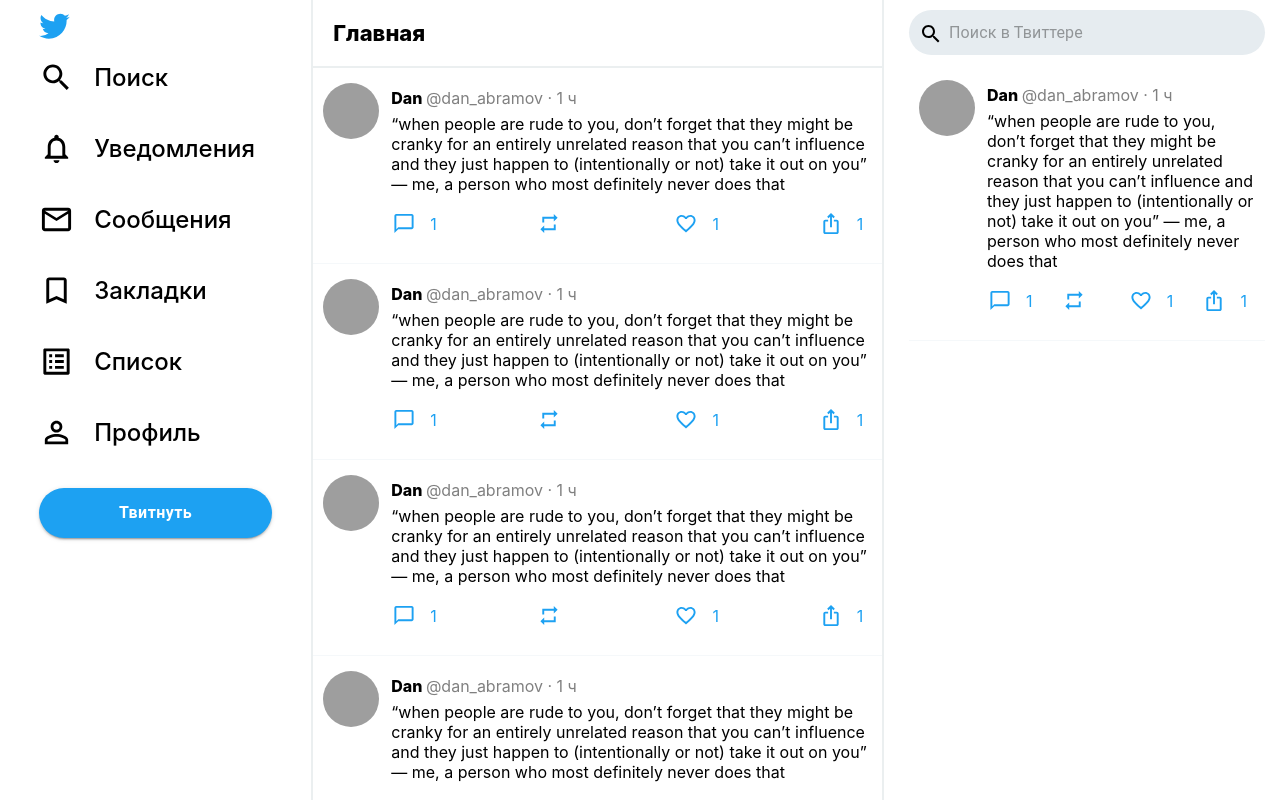
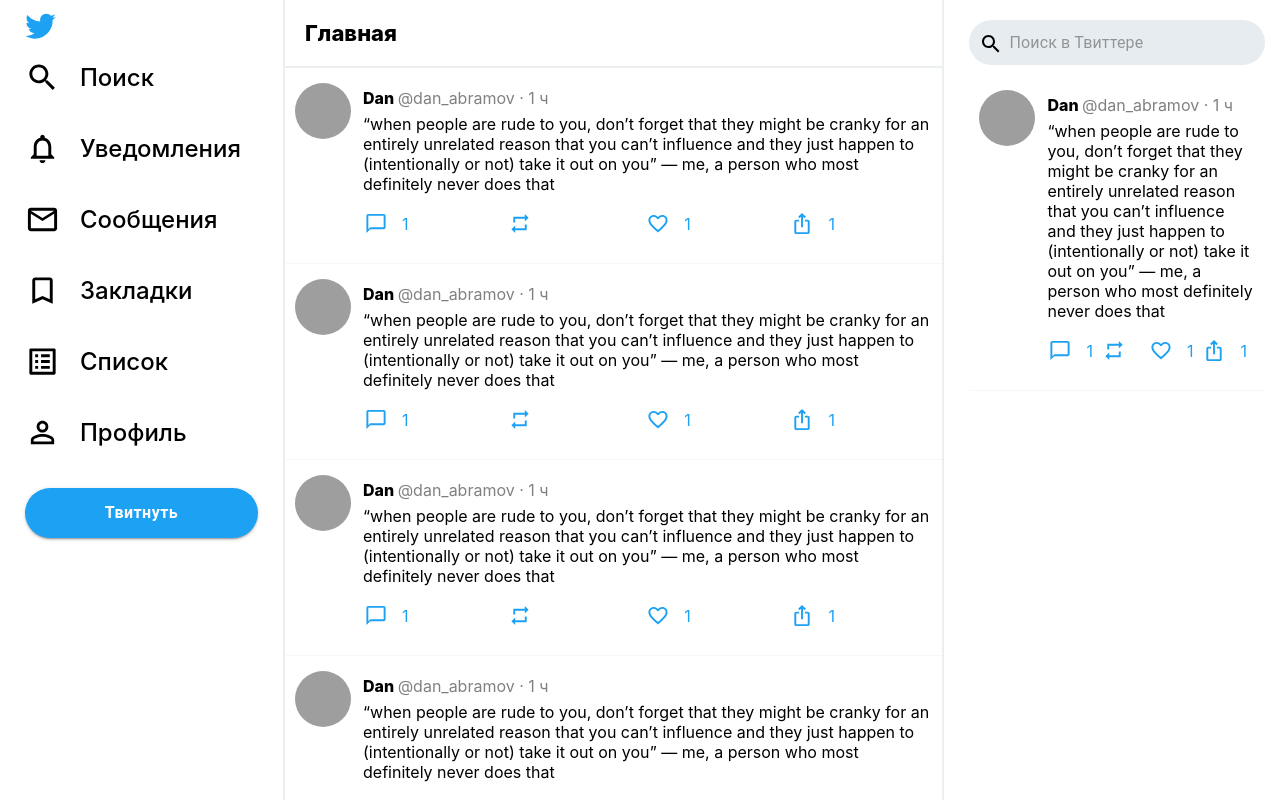
Before and after one commit to VanSalivan/FE-Twitter, a React (Create React App) app: page /home in a window 1280 px wide. Shown: the top 800 px of the page. Built offline with nearby package versions, Linux system fonts and the light colour scheme; grey boxes are pictures that could not be loaded.

Commit message:
Grid: Декомпозиция классов лайаута

```diff
--- a/src/layout/Header/Header.scss
+++ b/src/layout/Header/Header.scss
@@ -4,7 +4,7 @@
 .header {
   display: flex;
   justify-content: center;
-  flex-basis: 25%;
+  flex-basis: 20%;
   background-color: $theme-color-main;
 
   svg:not(.search-button__wrap svg, .nav__item-button svg) {
--- a/src/layout/Layout/Layout.scss
+++ b/src/layout/Layout/Layout.scss
@@ -6,11 +6,13 @@
   @media (max-width: $tablet-sm) {
     padding-top: 50px;
   }
+}
 
-  &__main {
-    max-width: 600px;
+.main {
+  max-width: 700px;
   border-left: 2px solid $color-grey-dark;
   border-right: 2px solid $color-grey-dark;
+}
 
 .header-main {
   padding: 20px;
@@ -22,19 +24,21 @@
     font-weight: 800;
   }
 }
+
+.aside {
+  margin-left: 10px;
+
+  &__container {
+    max-width: 386px;
+    height: 100%;
   }
 
-  &__aside {
-    max-width: 386px;
-    margin-left: 10px;
-
-    &-header {
+  &__header {
     background-color: $theme-color-main;
-      padding: 10px 15px 0;
+    padding: 20px 15px 0;
   }
 
-    &-content {
+  &__content {
     padding: 10px 15px 10px;
   }
 }
-}
--- a/src/layout/Layout/Layout.tsx
+++ b/src/layout/Layout/Layout.tsx
@@ -12,20 +12,21 @@
   <>
     <Header />
     <div className="layout">
-      <div className="layout__main">
+      <main className="main">
         <Hidden smDown>
           <div className="header-main sticky-top">
             <h5 className="header-main__title">Главная</h5>
           </div>
         </Hidden>
         <Outlet />
-      </div>
+      </main>
       <Hidden mdDown>
-        <div className="layout__aside">
-          <div className="layout__aside-header sticky-top">
+        <aside className="aside">
+          <div className="aside__container">
+            <div className="aside__header sticky-top">
               <SearchPanel />
             </div>
-          <div className="layout__aside-content">
+            <div className="aside__content">
               <Tweet
                 user={{
                   nickname: 'Dan',
@@ -40,10 +41,10 @@
               />
             </div>
           </div>
+        </aside>
       </Hidden>
     </div>
   </>
 );
 
-
 export default Layout;
--- a/src/styles/main.scss
+++ b/src/styles/main.scss
@@ -23,6 +23,7 @@
 
 #react-root {
   display: flex;
+  justify-content: center;
 }
 
 .sticky-top {
```
Also changed, not shown: 1 other file (tests, documents, lock files or other folders). Lines whose indentation alone changed are shown as unchanged.
